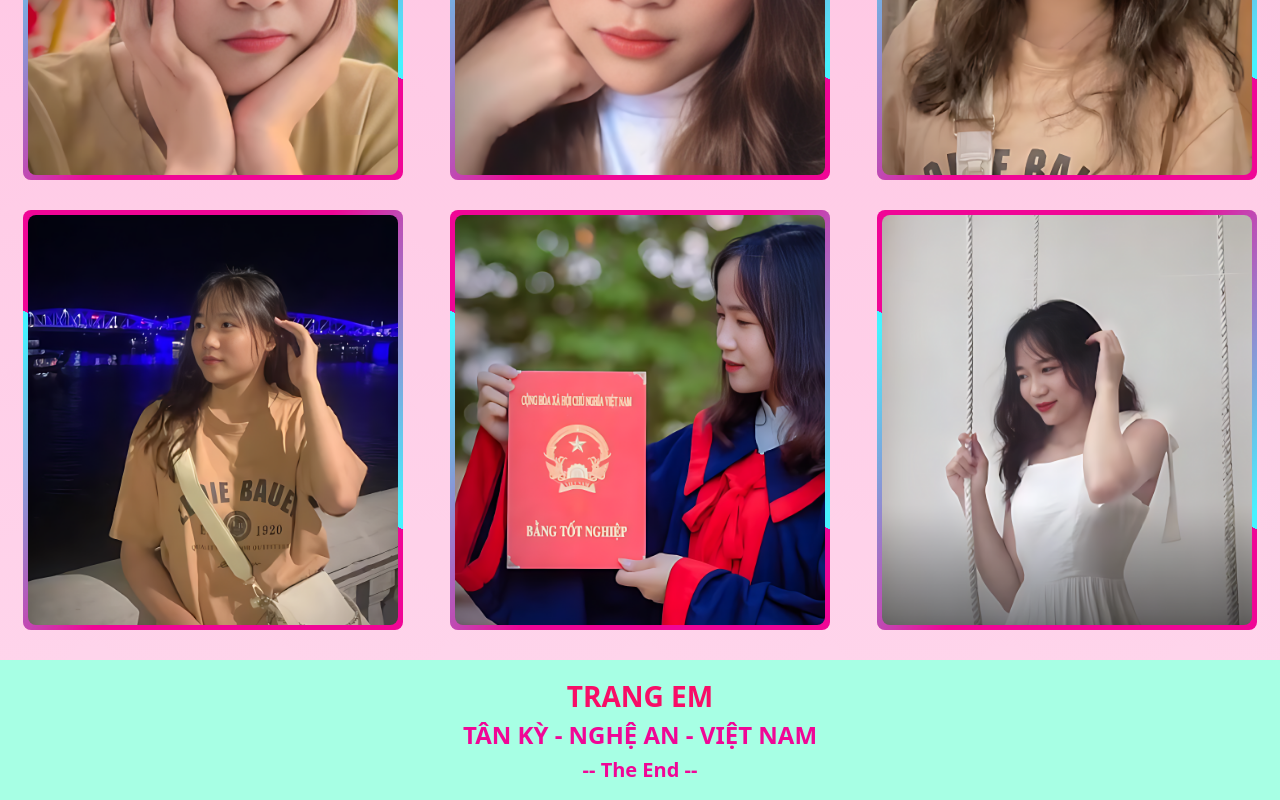
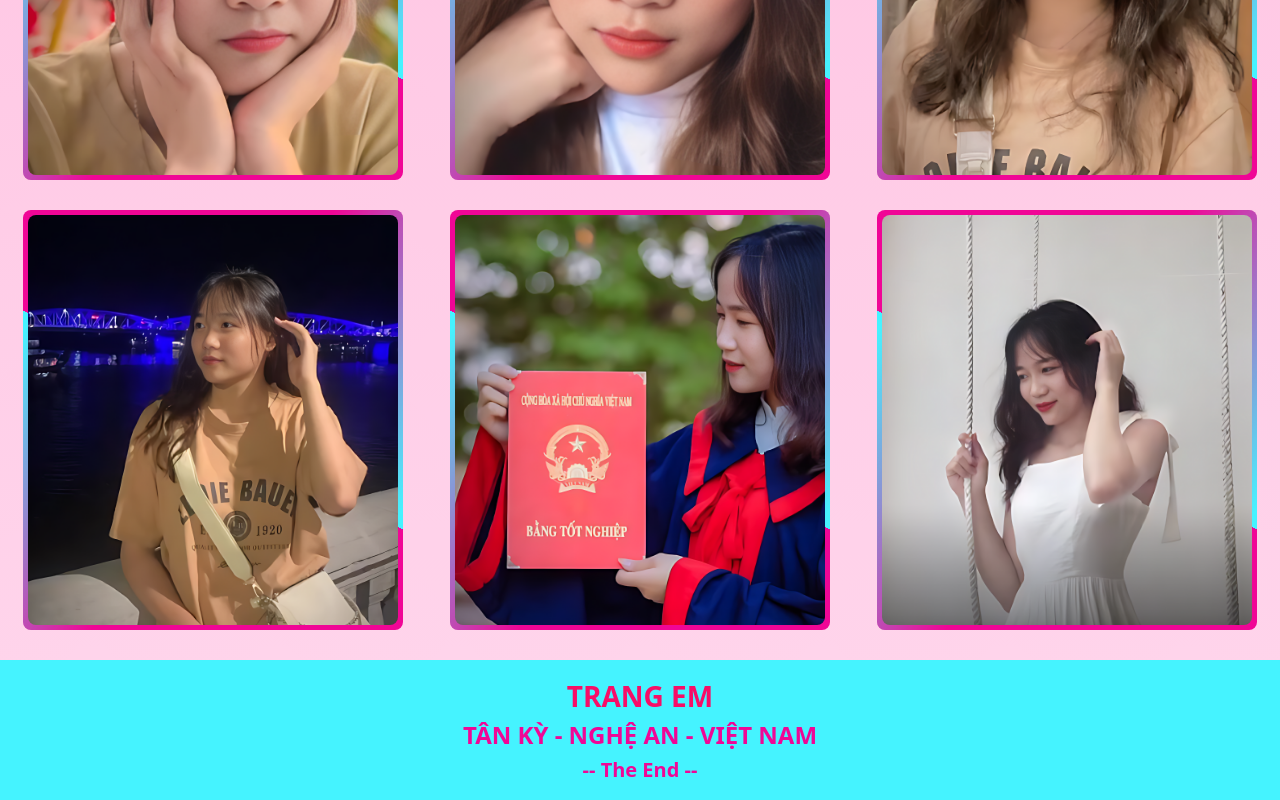
Before and after one commit to TVQ-FLY/trangem, a plain HTML site: page index.html in a window 1280 px wide. Shown: the part 2528-3328 px from the top of the page. Drawn offline with nearby package versions, Linux system fonts and the light colour scheme.

Commit message:
upload image 2

```diff
--- a/index.html
+++ b/index.html
@@ -153,7 +153,7 @@
     <div class="script">
         <script>
             var typed = new Typed(".auto-text", {
-                strings: ["Trang Em", "Mãi Xinh", "Happy Birthday"],
+                strings: ["Trang Em", "Mãi Xinh"],
                 typeSpeed: 150,
                 backSpeed: 150,
                 loop: true
--- a/style.css
+++ b/style.css
@@ -24,7 +24,7 @@ marquee{
 
 .container{
     width: 100%;
-    background-color: #A7FFE4;
+    background-color: #45f3ff;
     padding: 0;
 }
 
@@ -226,7 +226,7 @@ marquee{
 }
 
 .the-end{
-    background-color: #A7FFE4;
+    background-color: #45f3ff;
     margin-top: 20px;
     text-align: center;
     margin-bottom: -10px;
```
Also changed, not shown: 10 other files.
